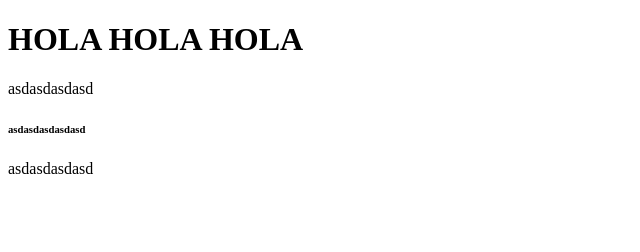
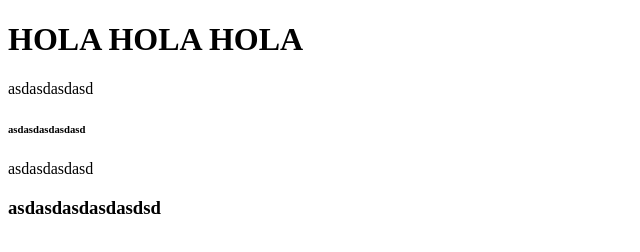
Before and after one commit to JuanFrAguirre/con_los_pibe, a plain HTML site: page index.html in a window 1280 px wide. Shown: the whole page, without its empty margins (0-640 px from the left). Drawn offline with Linux system fonts and the light colour scheme.

Commit message:
ashdiahsd

```diff
--- a/index.html
+++ b/index.html
@@ -10,5 +10,6 @@
     <p>asdasdasdasd</p>
     <h6> asdasdasdasdasd </h6>
     <p> asdasdasdasd </p>
+    <h3>asdasdasdasdasdsd</h3>
   </body>
 </html>
```
